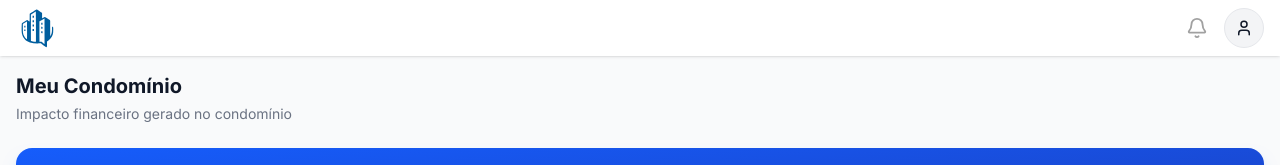
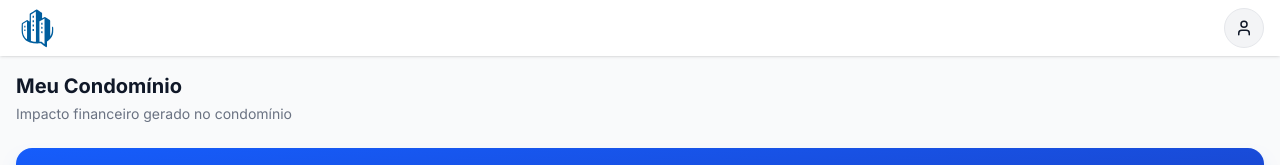
Before and after one commit to Simonatoo/condozapv2, a React (Vite) app in the folder frontend/: page /my-condo in a window 1280 px wide. Shown: the top 165 px of the page. Built offline with nearby package versions, Linux system fonts and the light colour scheme; no server answers; sample sign-in values are in the browser's storage.

Commit message:
adjust navbar removing bell icon

```diff
--- a/frontend/src/components/Navbar.jsx
+++ b/frontend/src/components/Navbar.jsx
@@ -26,7 +26,7 @@ const Navbar = () => {
             <div className="fixed top-0 left-0 right-0 bg-white shadow-sm z-10 h-14 flex items-center justify-center px-4">
                 {user && (
                     <div className='flex items-center gap-4 absolute right-4'>
-                        <Bell size={22} className='text-neutral-400' />
+                        {/* <Bell size={22} className='text-neutral-400' /> */}
                         <div className='border border-gray-200 bg-gray-100 w-10 h-10 rounded-full overflow-hidden flex items-center justify-center'>
                             {user.photo ? <img src={user.photo} alt={user.name} className="w-full h-full object-cover" /> : <User size={18} />}
                         </div>
```
